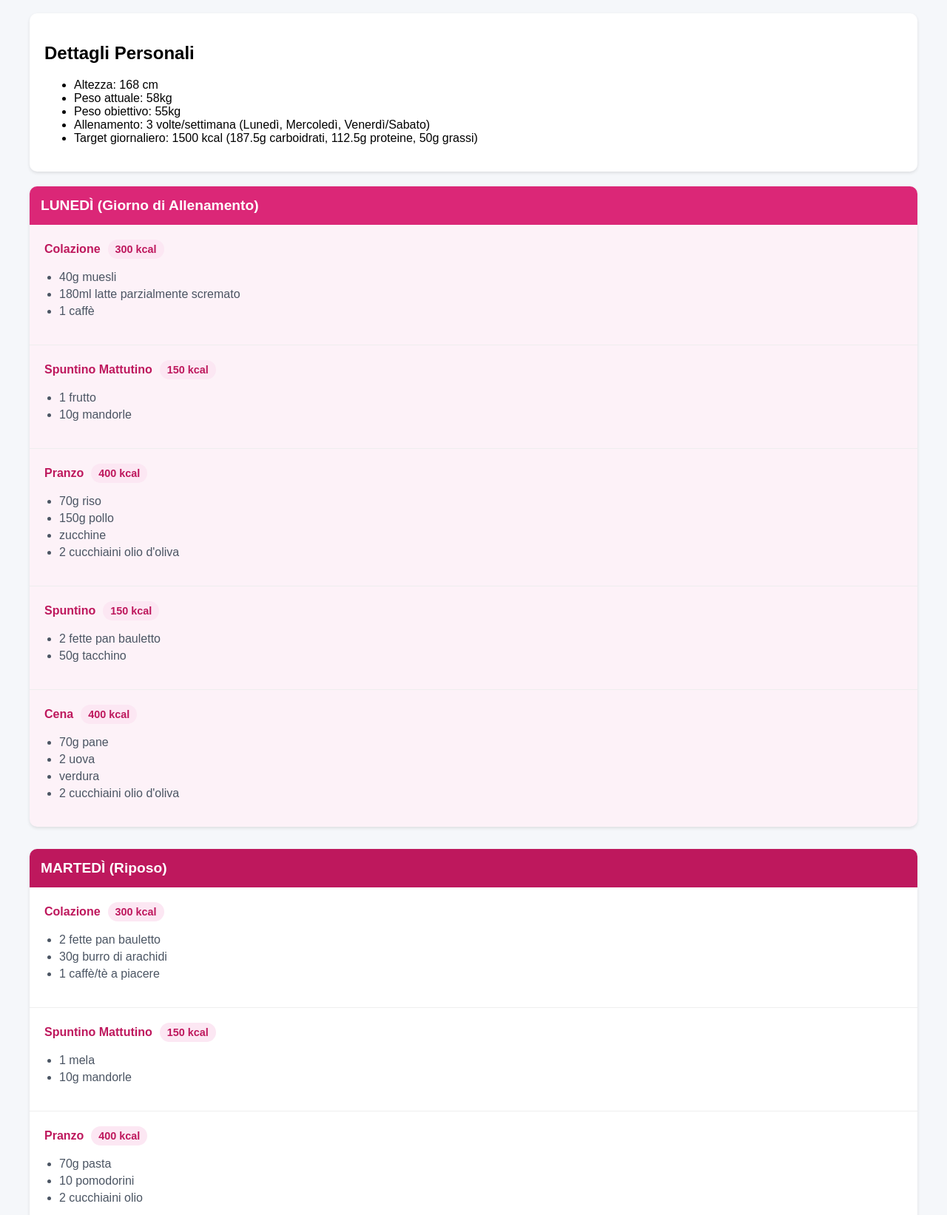
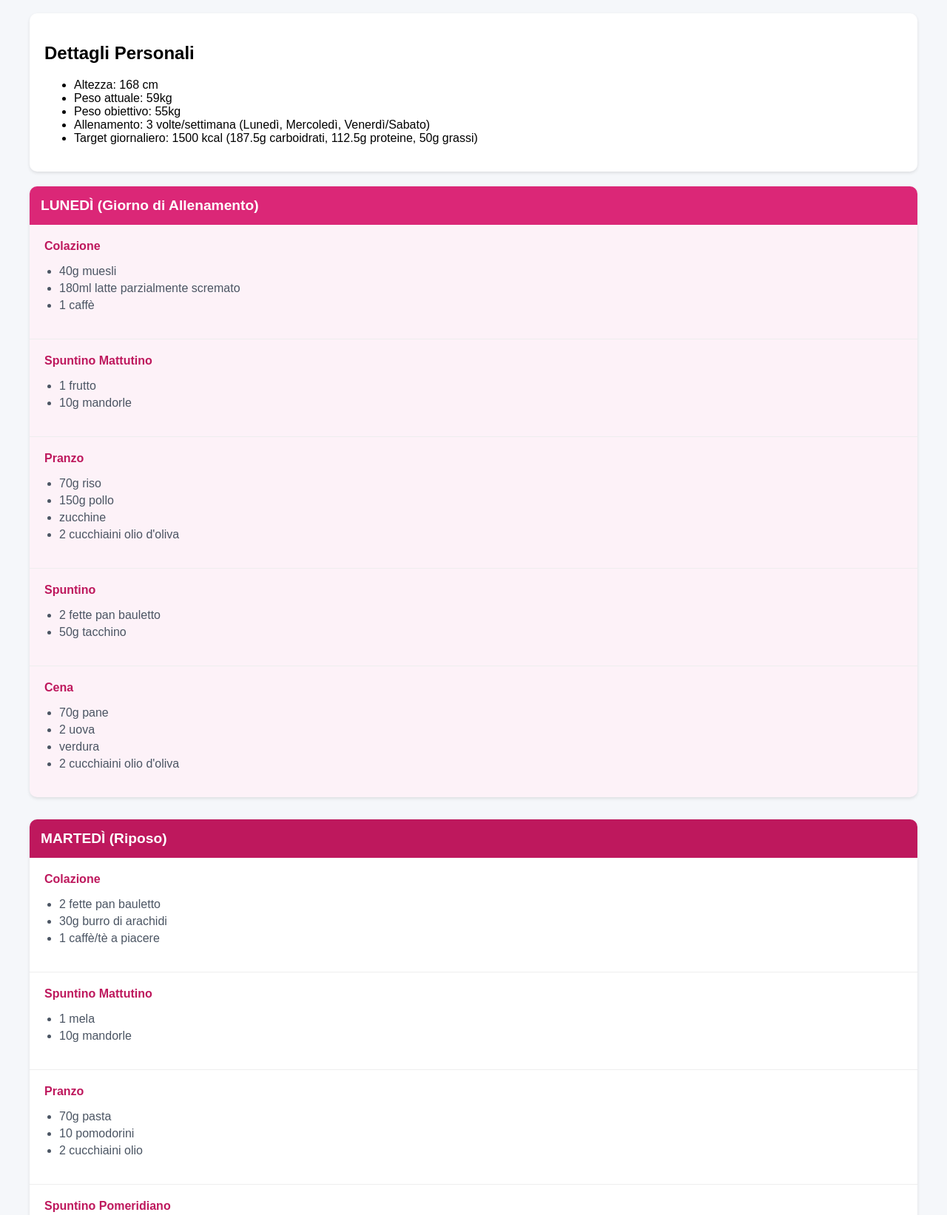
Before and after one commit to kevingame/piano-alimentare-Marta, a plain HTML site: page index.html in a window 1280 px wide. Shown: the part 200-1843 px from the top of the page at 74% size. Drawn offline with Linux system fonts and the light colour scheme.

Commit message:
index.html

```diff
--- a/index.html
+++ b/index.html
@@ -98,7 +98,7 @@
         <h2>Dettagli Personali</h2>
         <ul>
             <li>Altezza: 168 cm</li>
-            <li>Peso attuale: 58kg</li>
+            <li>Peso attuale: 59kg</li>
             <li>Peso obiettivo: 55kg</li>
             <li>Allenamento: 3 volte/settimana (Lunedì, Mercoledì, Venerdì/Sabato)</li>
             <li>Target giornaliero: 1500 kcal (187.5g carboidrati, 112.5g proteine, 50g grassi)</li>
@@ -110,7 +110,7 @@
 
         <div class="meal">
             <div class="meal-title">
-                Colazione <span class="calories">300 kcal</span>
+                Colazione
             </div>
             <ul class="food-list">
                 <li class="food-item">40g muesli</li>
@@ -121,7 +121,7 @@
 
         <div class="meal">
             <div class="meal-title">
-                Spuntino Mattutino <span class="calories">150 kcal</span>
+                Spuntino Mattutino
             </div>
             <ul class="food-list">
                 <li class="food-item">1 frutto</li>
@@ -131,7 +131,7 @@
 
         <div class="meal">
             <div class="meal-title">
-                Pranzo <span class="calories">400 kcal</span>
+                Pranzo
             </div>
             <ul class="food-list">
                 <li class="food-item">70g riso</li>
@@ -143,7 +143,7 @@
 
         <div class="meal">
             <div class="meal-title">
-                Spuntino <span class="calories">150 kcal</span>
+                Spuntino
             </div>
             <ul class="food-list">
                 <li class="food-item">2 fette pan bauletto</li>
@@ -153,7 +153,7 @@
 
         <div class="meal">
             <div class="meal-title">
-                Cena <span class="calories">400 kcal</span>
+                Cena
             </div>
             <ul class="food-list">
                 <li class="food-item">70g pane</li>
@@ -169,7 +169,7 @@
 
         <div class="meal">
             <div class="meal-title">
-                Colazione <span class="calories">300 kcal</span>
+                Colazione
             </div>
             <ul class="food-list">
                 <li class="food-item">2 fette pan bauletto</li>
@@ -180,7 +180,7 @@
 
         <div class="meal">
             <div class="meal-title">
-                Spuntino Mattutino <span class="calories">150 kcal</span>
+                Spuntino Mattutino
             </div>
             <ul class="food-list">
                <li class="food-item">1 mela</li>
@@ -190,7 +190,7 @@
 
         <div class="meal">
             <div class="meal-title">
-                Pranzo <span class="calories">400 kcal</span>
+                Pranzo
             </div>
             <ul class="food-list">
                 <li class="food-item">70g pasta</li>
@@ -219,7 +219,6 @@
                 <li class="food-item">1 cucchiaio olio</li>
             </ul>
         </div>
-        </div>
     </div>
 
     <div class="day training-day">
@@ -227,7 +226,7 @@
 
         <div class="meal">
             <div class="meal-title">
-                Colazione <span class="calories">300 kcal</span>
+                Colazione
             </div>
             <ul class="food-list">
                 <li class="food-item">50g fiocchi d'avena</li>
@@ -240,7 +239,7 @@
 
         <div class="meal">
             <div class="meal-title">
-                Spuntino Mattutino <span class="calories">150 kcal</span>
+                Spuntino Mattutino
             </div>
             <ul class="food-list">
                 <li class="food-item">1 arancia</li>
@@ -251,7 +250,7 @@
 
         <div class="meal">
             <div class="meal-title">
-                Pranzo <span class="calories">400 kcal</span>
+                Pranzo
             </div>
             <ul class="food-list">
                 <li class="food-item">60g pasta integrale</li>
@@ -263,7 +262,7 @@
 
         <div class="meal">
             <div class="meal-title">
-                Spuntino Pre-Allenamento <span class="calories">150 kcal</span>
+                Spuntino
             </div>
             <ul class="food-list">
                 <li class="food-item">20g gallette di riso</li>
@@ -274,23 +273,13 @@
 
         <div class="meal">
             <div class="meal-title">
-                Cena <span class="calories">400 kcal</span>
+                Cena
             </div>
             <ul class="food-list">
                 <li class="food-item">200g patate dolci</li>
                 <li class="food-item">120g vitello</li>
                 <li class="food-item">200g fagiolini</li>
                 <li class="food-item">1 cucchiaio olio</li>
-            </ul>
-        </div>
-
-        <div class="meal">
-            <div class="meal-title">
-                Spuntino Serale <span class="calories">100 kcal</span>
-            </div>
-            <ul class="food-list">
-                <li class="food-item">200ml latte parz. scremato</li>
-                <li class="food-item">15g cereali integrali</li>
             </ul>
         </div>
     </div>
```
